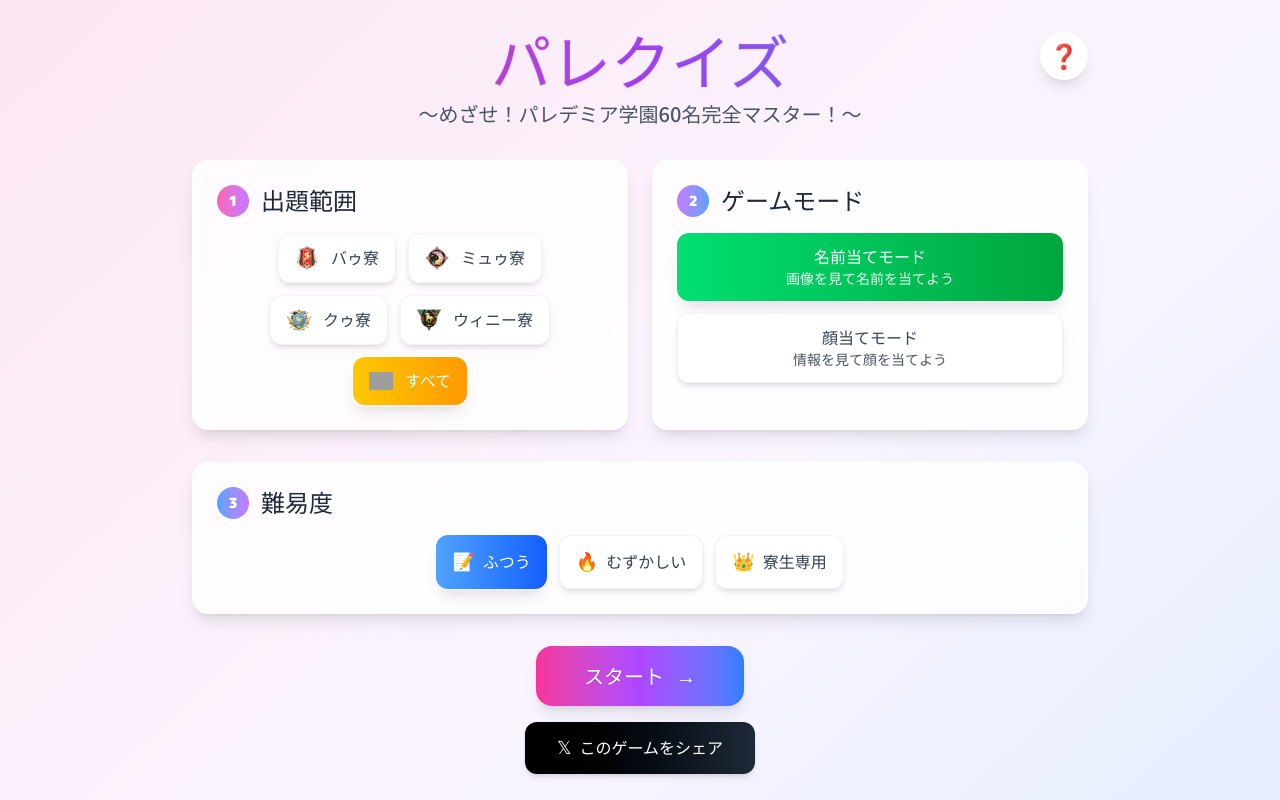
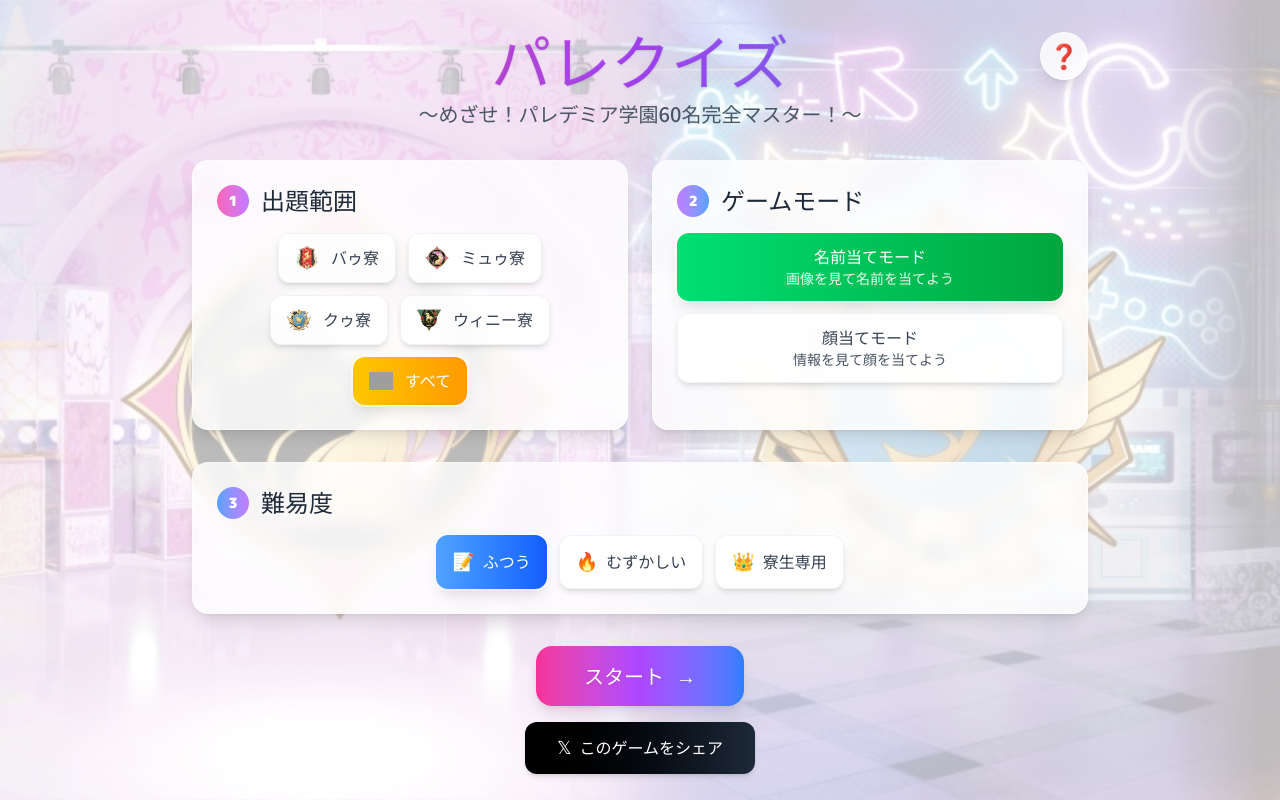
Before and after one commit to parerdemia-fan/parerquiz, a React (Vite) app: page / in a window 1280 px wide. Shown: the top 800 px of the page. Built offline with nearby package versions, Linux system fonts and the light colour scheme; grey boxes are pictures that could not be loaded.

Commit message:
タイトル画面の背景画像を追加

```diff
--- a/src/App.tsx
+++ b/src/App.tsx
@@ -194,7 +194,8 @@ function App() {
   }
 
   return (
-    <div className="min-h-screen bg-gradient-to-br from-pink-100 via-purple-50 to-blue-100 flex flex-col">
+    <div className="min-h-screen bg-gradient-to-br from-pink-100 via-purple-50 to-blue-100 flex flex-col title-background-scroll">
+      <div className="relative z-10 flex flex-col min-h-screen">
       {/* Header */}
       <header className="text-center py-4 md:py-8 px-4 relative">
         <div className="max-w-4xl mx-auto relative">
@@ -459,6 +460,7 @@ function App() {
           </p>
         </div>
       </footer>
+      </div>
     </div>
   );
 }
--- a/src/components/TitleScreen.tsx
+++ b/src/components/TitleScreen.tsx
@@ -6,7 +6,7 @@ interface TitleScreenProps {
 
 export const TitleScreen: React.FC<TitleScreenProps> = ({ settings }) => {
   return (
-    <div className="title-screen">
+    <div className="title-screen title-background-scroll">
       <h1 className="text-4xl font-extrabold mb-4">Welcome to the Talent Quiz</h1>
       <p className="text-lg mb-8">Test your knowledge about the talents!</p>
       <div className="grid grid-cols-2 gap-4">
--- a/src/hooks/useImagePreloader.ts
+++ b/src/hooks/useImagePreloader.ts
@@ -9,6 +9,11 @@ export const useImagePreloader = (
     if (!settings || talents.length === 0) return;
 
     const preloadImages = () => {
+      // 背景画像を最初にプリロード
+      const backgroundImageUrl = '/parerquiz/assets/images/parerdemia_bg.jpeg';
+      const backgroundImg = new Image();
+      backgroundImg.src = backgroundImageUrl;
+
       // 出題範囲に基づくタレント絞り込み
       const filteredTalents = settings.dormitory === 'すべて'
         ? talents
@@ -24,6 +29,9 @@ export const useImagePreloader = (
 
       // プリロードする画像URLのセット
       const imageUrls = new Set<string>();
+
+      // 背景画像を追加
+      imageUrls.add(backgroundImageUrl);
 
       // ゲームモードと難易度に基づく画像選択
       filteredTalents.forEach(talent => {
--- a/src/index.css
+++ b/src/index.css
@@ -586,3 +586,36 @@ img {
   image-rendering: optimizeQuality;
   image-rendering: -webkit-optimize-contrast;
 }
+
+/* タイトル画面背景の無限スクロールアニメーション */
+@keyframes backgroundScroll {
+  0% {
+    background-position-x: 0%;
+  }
+  100% {
+    background-position-x: -300vh;
+  }
+}
+
+.title-background-scroll {
+  background-image: url('/parerquiz/assets/images/parerdemia_bg.jpeg');
+  background-size: 300vh 100vh;
+  background-repeat: repeat-x;
+  background-position: center;
+  background-attachment: fixed;
+  animation: backgroundScroll 60s linear infinite;
+  background-blend-mode: soft-light;
+  position: relative;
+}
+
+.title-background-scroll::after {
+  content: '';
+  position: absolute;
+  top: 0;
+  left: 0;
+  right: 0;
+  bottom: 0;
+  background-color: rgba(255, 255, 255, 0.7);
+  pointer-events: none;
+  z-index: 0;
+}
```
